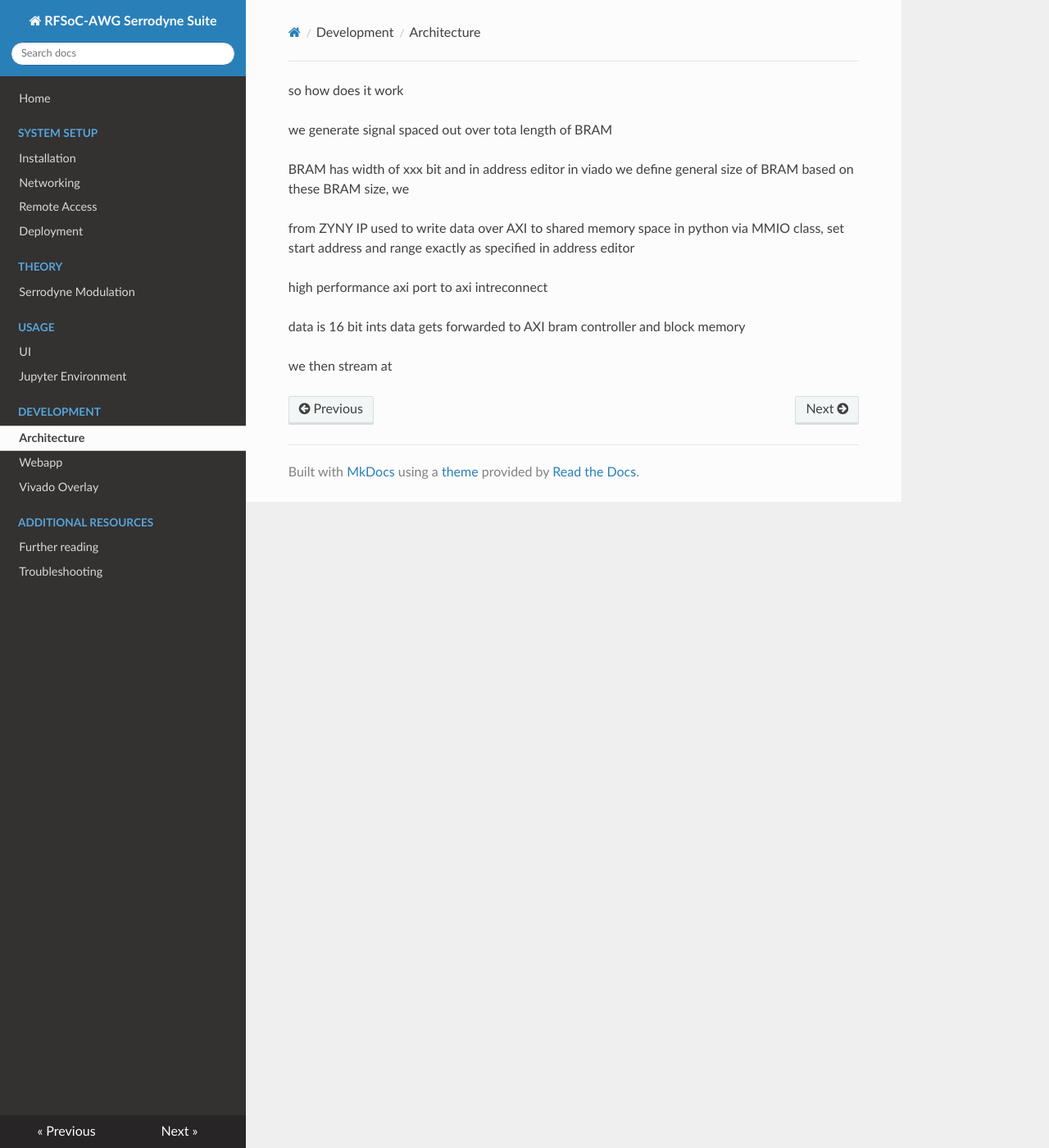
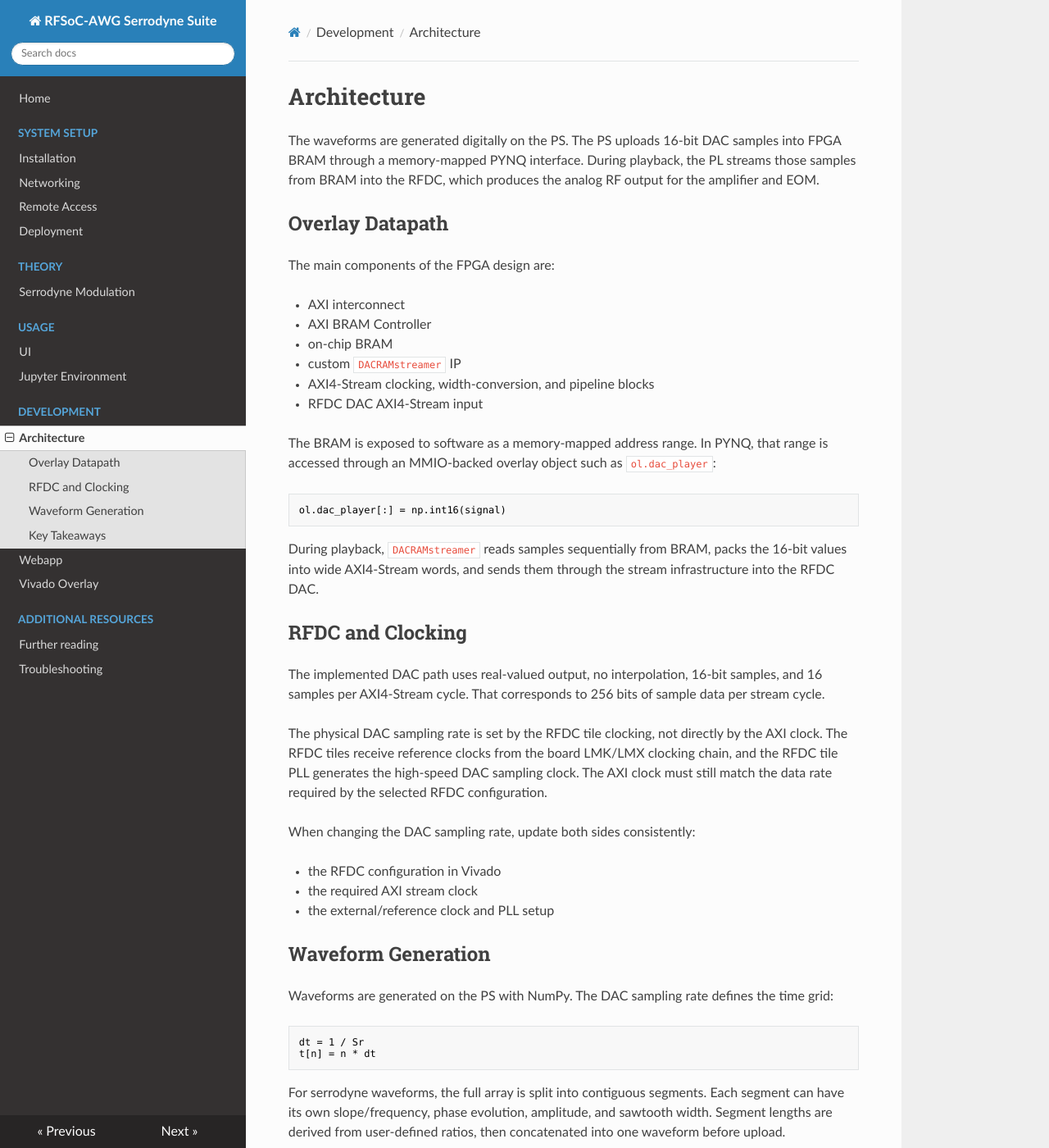
Before and after one commit to selfoluap/RFSoC4x2-AWG-docs, an MkDocs documentation site: the page built from docs/docs/architecture.md, in a window 1280 px wide and 1400 px high. Shown: the whole window at 82% size. Built offline with MkDocs 1.6.1, drawn with Linux system fonts in a browser that asks for light colours; nearby versions of some CDN libraries; some of the changed text lies outside the part shown.

Commit message:
better architecture description

````diff
--- a/docs/docs/architecture.md
+++ b/docs/docs/architecture.md
@@ -1,17 +1,52 @@
-so how does it work
+# Architecture
 
-we generate signal spaced out over tota length of BRAM
+The waveforms are generated digitally on the PS. The PS uploads 16-bit DAC samples into FPGA BRAM through a memory-mapped PYNQ interface. During playback, the PL streams those samples from BRAM into the RFDC, which produces the analog RF output for the amplifier and EOM.
 
-BRAM has width of xxx bit and in address editor in viado we define general size of BRAM
-based on these BRAM size, we
+## Overlay Datapath
 
-from ZYNY IP
-used to write data over AXI to shared memory space
-in python via MMIO class, set start address and range exactly as specified in address editor
+The main components of the FPGA design are:
 
-high performance axi port to axi intreconnect
+- AXI interconnect
+- AXI BRAM Controller
+- on-chip BRAM
+- custom `DACRAMstreamer` IP
+- AXI4-Stream clocking, width-conversion, and pipeline blocks
+- RFDC DAC AXI4-Stream input
 
-data is 16 bit ints
-data gets forwarded to AXI bram controller and block memory
+The BRAM is exposed to software as a memory-mapped address range. In PYNQ, that range is accessed through an MMIO-backed overlay object such as `ol.dac_player`:
 
-we then stream at
+```python
+ol.dac_player[:] = np.int16(signal)
+```
+
+During playback, `DACRAMstreamer` reads samples sequentially from BRAM, packs the 16-bit values into wide AXI4-Stream words, and sends them through the stream infrastructure into the RFDC DAC.
+
+## RFDC and Clocking
+
+The implemented DAC path uses real-valued output, no interpolation, 16-bit samples, and 16 samples per AXI4-Stream cycle. That corresponds to 256 bits of sample data per stream cycle.
+
+The physical DAC sampling rate is set by the RFDC tile clocking, not directly by the AXI clock. The RFDC tiles receive reference clocks from the board LMK/LMX clocking chain, and the RFDC tile PLL generates the high-speed DAC sampling clock. The AXI clock must still match the data rate required by the selected RFDC configuration.
+
+When changing the DAC sampling rate, update both sides consistently:
+
+- the RFDC configuration in Vivado
+- the required AXI stream clock
+- the external/reference clock and PLL setup
+
+## Waveform Generation
+
+Waveforms are generated on the PS with NumPy. The DAC sampling rate defines the time grid:
+
+```text
+dt = 1 / Sr
+t[n] = n * dt
+```
+
+For serrodyne waveforms, the full array is split into contiguous segments. Each segment can have its own slope/frequency, phase evolution, amplitude, and sawtooth width. Segment lengths are derived from user-defined ratios, then concatenated into one waveform before upload.
+
+## Key Takeaways
+
+- The PS generates and uploads waveforms.
+- The PL provides deterministic BRAM-to-DAC playback.
+- `DACRAMstreamer` converts BRAM contents into AXI4-Stream data.
+- RFDC clocking and AXI stream timing must match the intended DAC sampling rate.
````
